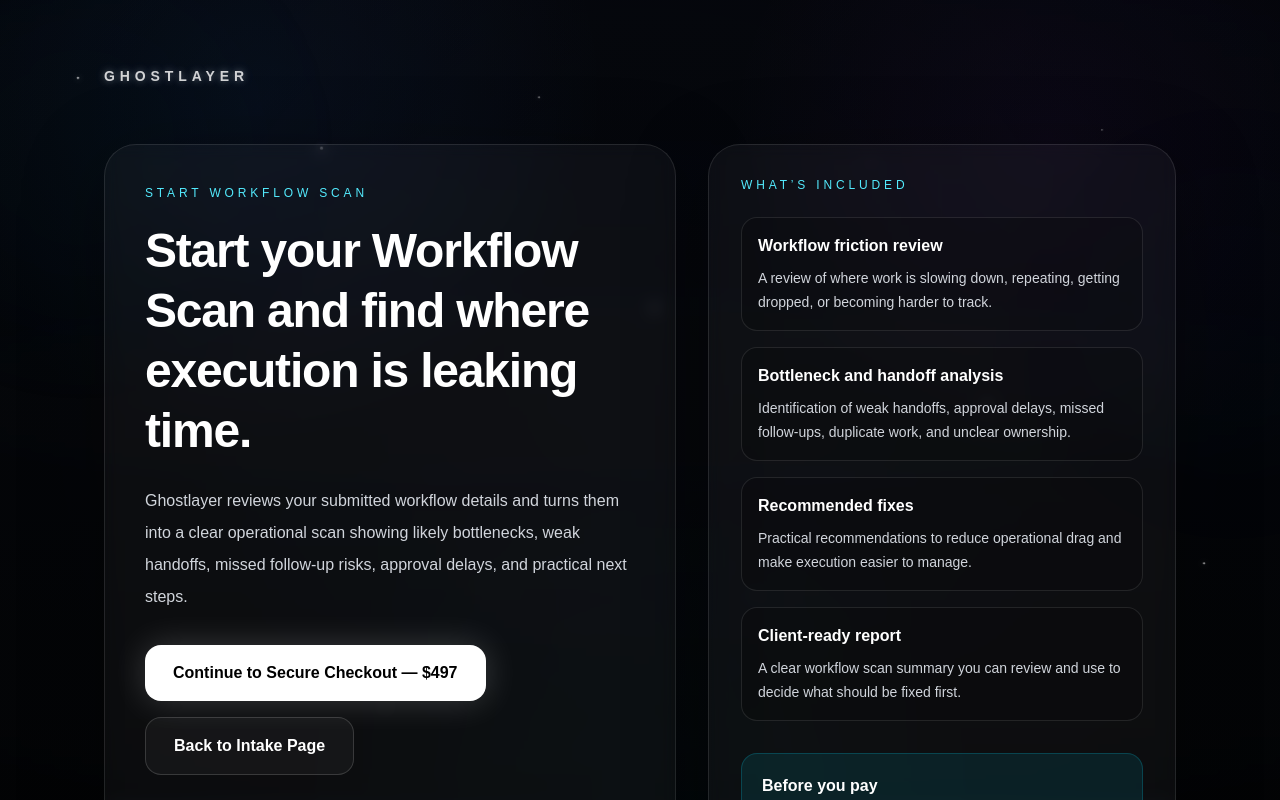
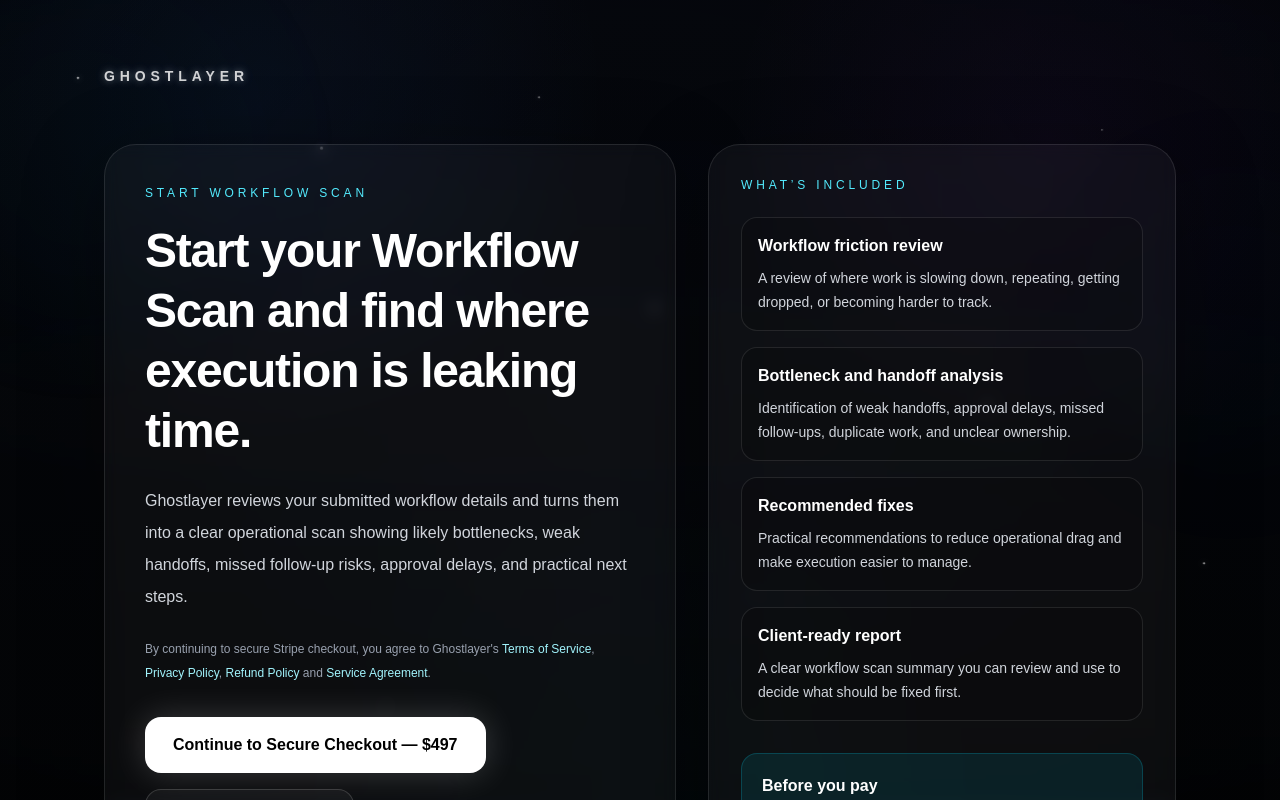
Before and after one commit to DexTheAIBusinessman/ghostlayer, a Next.js app: page /start-workflow-scan in a window 1280 px wide. Shown: the top 800 px of the page. Built offline with nearby package versions, Linux system fonts and the light colour scheme.

Commit message:
add checkout legal acknowledgement

```diff
--- a/app/start-workflow-scan/page.tsx
+++ b/app/start-workflow-scan/page.tsx
@@ -78,6 +78,26 @@ export default function StartWorkflowScanPage() {
               into a clear operational scan showing likely bottlenecks, weak
               handoffs, missed follow-up risks, approval delays, and practical
               next steps.
+            </p>
+
+            <p className="mt-6 text-xs leading-6 text-gray-400">
+              By continuing to secure Stripe checkout, you agree to Ghostlayer&apos;s{" "}
+              <a href="/terms" className="text-cyan-200 transition hover:text-white">
+                Terms of Service
+              </a>
+              {", "}
+              <a href="/privacy" className="text-cyan-200 transition hover:text-white">
+                Privacy Policy
+              </a>
+              {", "}
+              <a href="/refund-policy" className="text-cyan-200 transition hover:text-white">
+                Refund Policy
+              </a>
+              {" and "}
+              <a href="/service-agreement" className="text-cyan-200 transition hover:text-white">
+                Service Agreement
+              </a>
+              .
             </p>
 
             <div className="mt-8 flex flex-wrap items-center gap-4">
```
